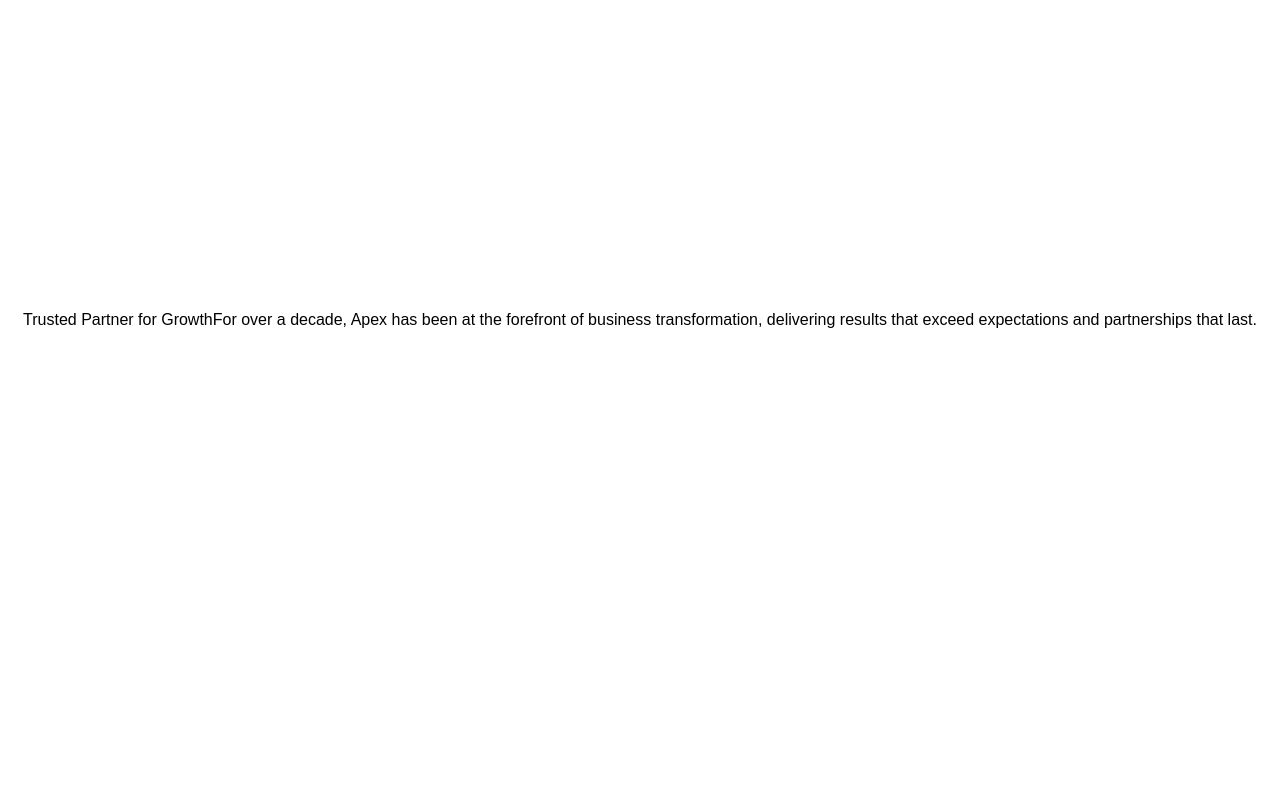
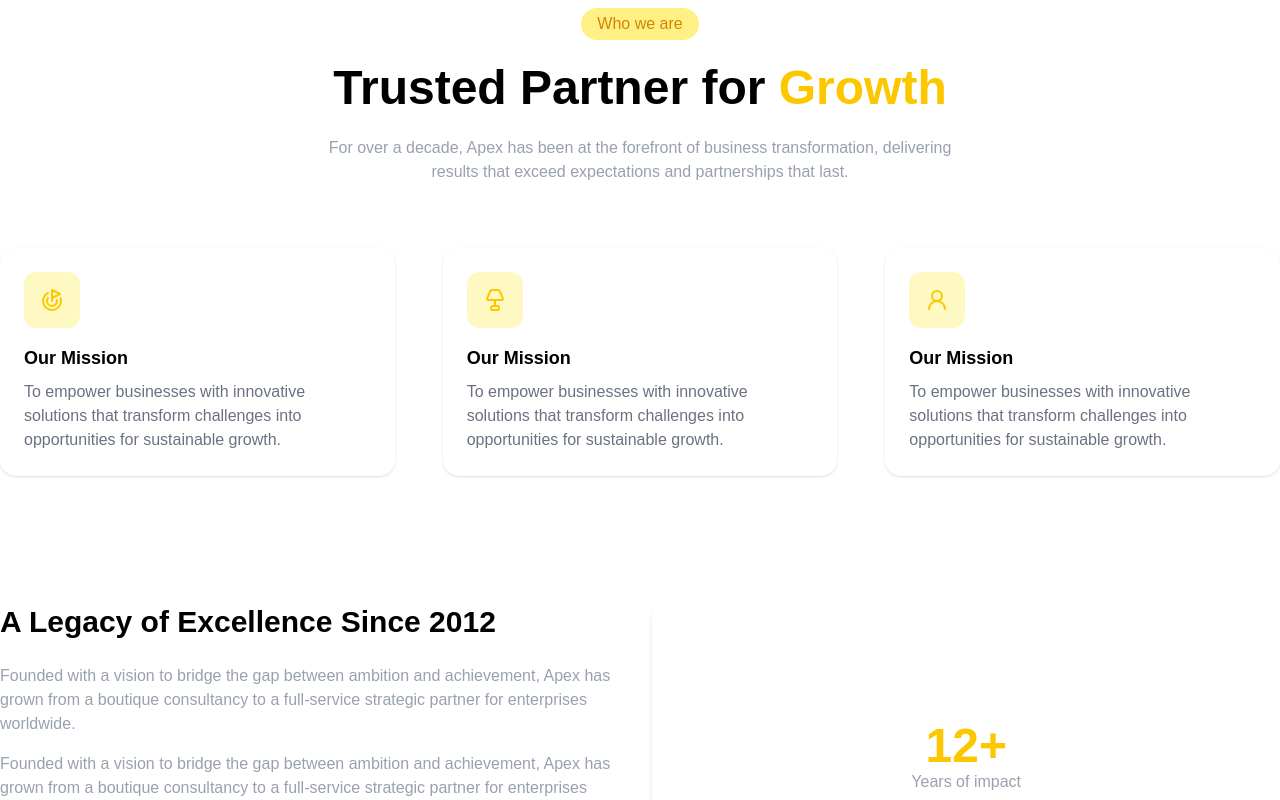
Before and after one commit to MJohanBintangP/learning2, a React (Vite) app: page / in a window 1280 px wide. Shown: the part 880-1680 px from the top of the page. Before the commit the page ends 1600 px from the top, so only its background shows below. Built offline with nearby package versions, Linux system fonts and the light colour scheme.

Commit message:
update about section

```diff
--- a/package.json
+++ b/package.json
@@ -11,6 +11,7 @@
   },
   "dependencies": {
     "@tailwindcss/vite": "^4.1.18",
+    "caniuse-lite": "^1.0.30001760",
     "lucide-react": "^0.561.0",
     "react": "^19.2.0",
     "react-dom": "^19.2.0",
--- a/src/components/About.tsx
+++ b/src/components/About.tsx
@@ -1,8 +1,58 @@
+import { Lamp, User2, Goal } from 'lucide-react';
+
 export default function About() {
+  const card = [
+    {
+      icon: <Goal />,
+      title: 'Our Mission',
+      desc: 'To empower businesses with innovative solutions that transform challenges into opportunities for sustainable growth.',
+    },
+    {
+      icon: <Lamp />,
+      title: 'Our Mission',
+      desc: 'To empower businesses with innovative solutions that transform challenges into opportunities for sustainable growth.',
+    },
+    {
+      icon: <User2 />,
+      title: 'Our Mission',
+      desc: 'To empower businesses with innovative solutions that transform challenges into opportunities for sustainable growth.',
+    },
+  ];
+
   return (
-    <section className="min-h-screen flex justify-center items-center">
-      <h1 className="text-black">Trusted Partner for Growth</h1>
-      <p>For over a decade, Apex has been at the forefront of business transformation, delivering results that exceed expectations and partnerships that last.</p>
+    <section className="min-h-auto py-22 flex justify-center items-center max-w-7xl mx-auto">
+      <div className="flex flex-col">
+        <div className="flex flex-col text-center items-center justify-center gap-2 mb-16">
+          <div className="mb-4 rounded-full px-4 py-1 bg-yellow-200 text-yellow-600 w-fit">Who we are</div>
+          <h1 className="mb-4 text-black text-5xl font-semibold">
+            Trusted Partner for <span className="text-yellow-400">Growth</span>
+          </h1>
+          <p className="text-md text-gray-400 max-w-2xl">For over a decade, Apex has been at the forefront of business transformation, delivering results that exceed expectations and partnerships that last.</p>
+        </div>
+        <div className="flex gap-12 mb-32">
+          {card.map((c) => (
+            <div key={c.desc} className="flex flex-col bg-white rounded-2xl p-6 shadow-sm">
+              <div className="mb-4 p-4 rounded-xl bg-yellow-100 text-yellow-400 w-fit">{c.icon}</div>
+              <h1 className="font-semibold text-lg mb-2">{c.title}</h1>
+              <p className="text-gray-500">{c.desc}</p>
+            </div>
+          ))}
+        </div>
+        <div className="flex flex-row gap-6">
+          <div>
+            <h1 className="text-3xl font-semibold mb-6">A Legacy of Excellence Since 2012</h1>
+            <div className="flex flex-col gap-4 text-gray-400">
+              <p>Founded with a vision to bridge the gap between ambition and achievement, Apex has grown from a boutique consultancy to a full-service strategic partner for enterprises worldwide.</p>
+              <p>Founded with a vision to bridge the gap between ambition and achievement, Apex has grown from a boutique consultancy to a full-service strategic partner for enterprises worldwide.</p>
+              <p>Founded with a vision to bridge the gap between ambition and achievement, Apex has grown from a boutique consultancy to a full-service strategic partner for enterprises worldwide.</p>
+            </div>
+          </div>
+          <div className="flex flex-col items-center justify-center rounded-xl bg-white shadow-md w-full h-auto">
+            <h1 className="text-5xl font-semibold text-yellow-400">12+</h1>
+            <p className="text-gray-400 text-md">Years of impact</p>
+          </div>
+        </div>
+      </div>
     </section>
   );
 }
```
Also changed, not shown: 1 other file (tests, documents, lock files or other folders).
